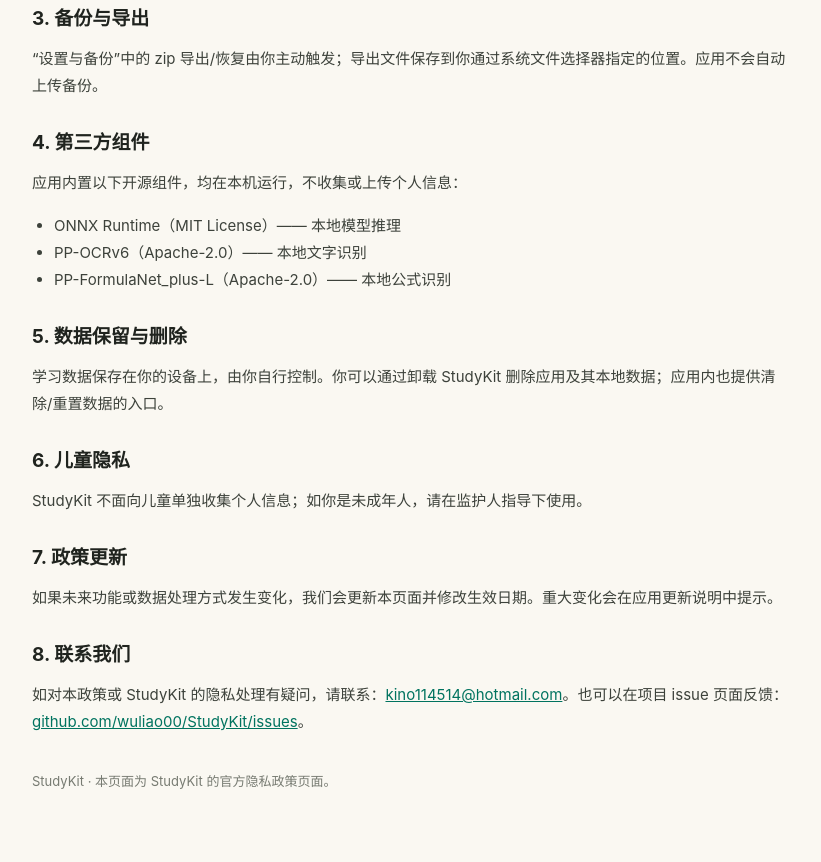
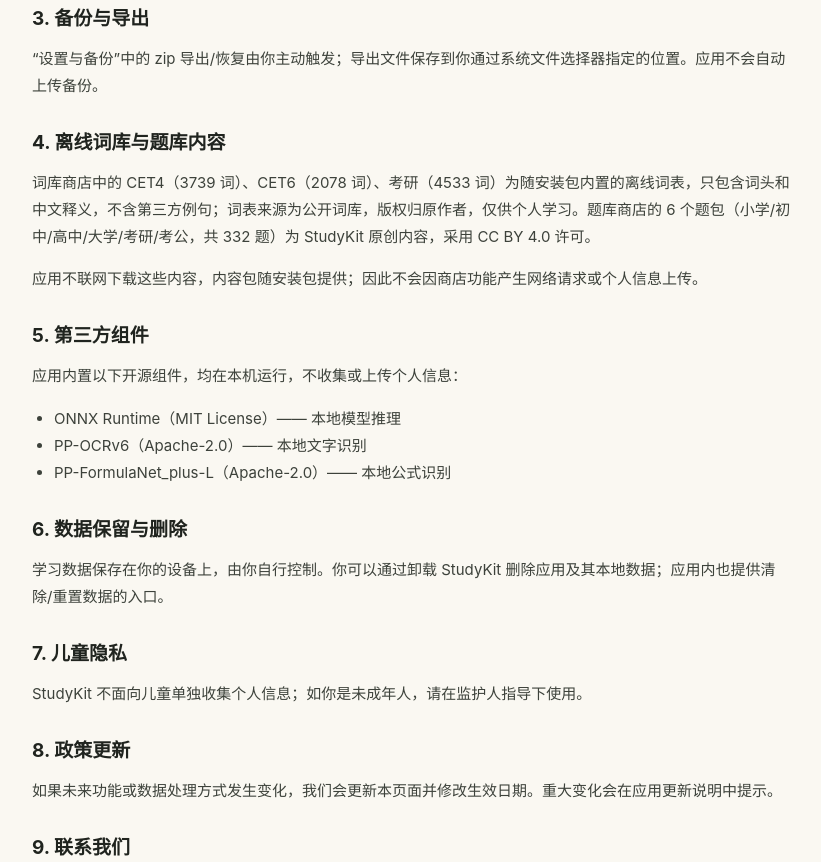
Before and after one commit to wuliao00/StudyKit, a plain HTML site: page docs/privacy-policy.html in a window 1280 px wide. Shown: the part 800-1662 px from the top of the page, without its empty margins (228-1049 px from the left). Drawn offline with Linux system fonts and the light colour scheme.

Commit message:
docs: update privacy/terms for offline 1.1.0 content packs

```diff
--- a/docs/privacy-policy.html
+++ b/docs/privacy-policy.html
@@ -20,7 +20,7 @@
 <body>
 <main>
   <h1>StudyKit 隐私政策</h1>
-  <div class="date">生效日期：2026 年 11 月 20 日 · 适用于 StudyKit HarmonyOS 1.0.1 及后续版本</div>
+  <div class="date">生效日期：2026 年 11 月 22 日 · 适用于 StudyKit HarmonyOS 1.1.0 及后续版本</div>
 
   <div class="card">
     <p>StudyKit 是一个本地优先的学习工具，提供错题本、间隔重复、背单词、打卡、模考、题库导入、书摘复习和本地 OCR 等学习功能。我们重视你的隐私，本政策说明 StudyKit 如何处理相关信息。</p>
@@ -39,7 +39,11 @@
   <h2>3. 备份与导出</h2>
   <p>“设置与备份”中的 zip 导出/恢复由你主动触发；导出文件保存到你通过系统文件选择器指定的位置。应用不会自动上传备份。</p>
 
-  <h2>4. 第三方组件</h2>
+  <h2>4. 离线词库与题库内容</h2>
+  <p>词库商店中的 CET4（3739 词）、CET6（2078 词）、考研（4533 词）为随安装包内置的离线词表，只包含词头和中文释义，不含第三方例句；词表来源为公开词库，版权归原作者，仅供个人学习。题库商店的 6 个题包（小学/初中/高中/大学/考研/考公，共 332 题）为 StudyKit 原创内容，采用 CC BY 4.0 许可。</p>
+  <p>应用不联网下载这些内容，内容包随安装包提供；因此不会因商店功能产生网络请求或个人信息上传。</p>
+
+  <h2>5. 第三方组件</h2>
   <p>应用内置以下开源组件，均在本机运行，不收集或上传个人信息：</p>
   <ul>
     <li>ONNX Runtime（MIT License）—— 本地模型推理</li>
@@ -47,16 +51,16 @@
     <li>PP-FormulaNet_plus-L（Apache-2.0）—— 本地公式识别</li>
   </ul>
 
-  <h2>5. 数据保留与删除</h2>
+  <h2>6. 数据保留与删除</h2>
   <p>学习数据保存在你的设备上，由你自行控制。你可以通过卸载 StudyKit 删除应用及其本地数据；应用内也提供清除/重置数据的入口。</p>
 
-  <h2>6. 儿童隐私</h2>
+  <h2>7. 儿童隐私</h2>
   <p>StudyKit 不面向儿童单独收集个人信息；如你是未成年人，请在监护人指导下使用。</p>
 
-  <h2>7. 政策更新</h2>
+  <h2>8. 政策更新</h2>
   <p>如果未来功能或数据处理方式发生变化，我们会更新本页面并修改生效日期。重大变化会在应用更新说明中提示。</p>
 
-  <h2>8. 联系我们</h2>
+  <h2>9. 联系我们</h2>
   <p>如对本政策或 StudyKit 的隐私处理有疑问，请联系：<a href="mailto:kino114514@hotmail.com">kino114514@hotmail.com</a>。也可以在项目 issue 页面反馈：<a href="https://github.com/wuliao00/StudyKit/issues">github.com/wuliao00/StudyKit/issues</a>。</p>
 
   <footer>StudyKit · 本页面为 StudyKit 的官方隐私政策页面。</footer>
```
Also changed, not shown: docs/terms.html (+7 -5 lines).
